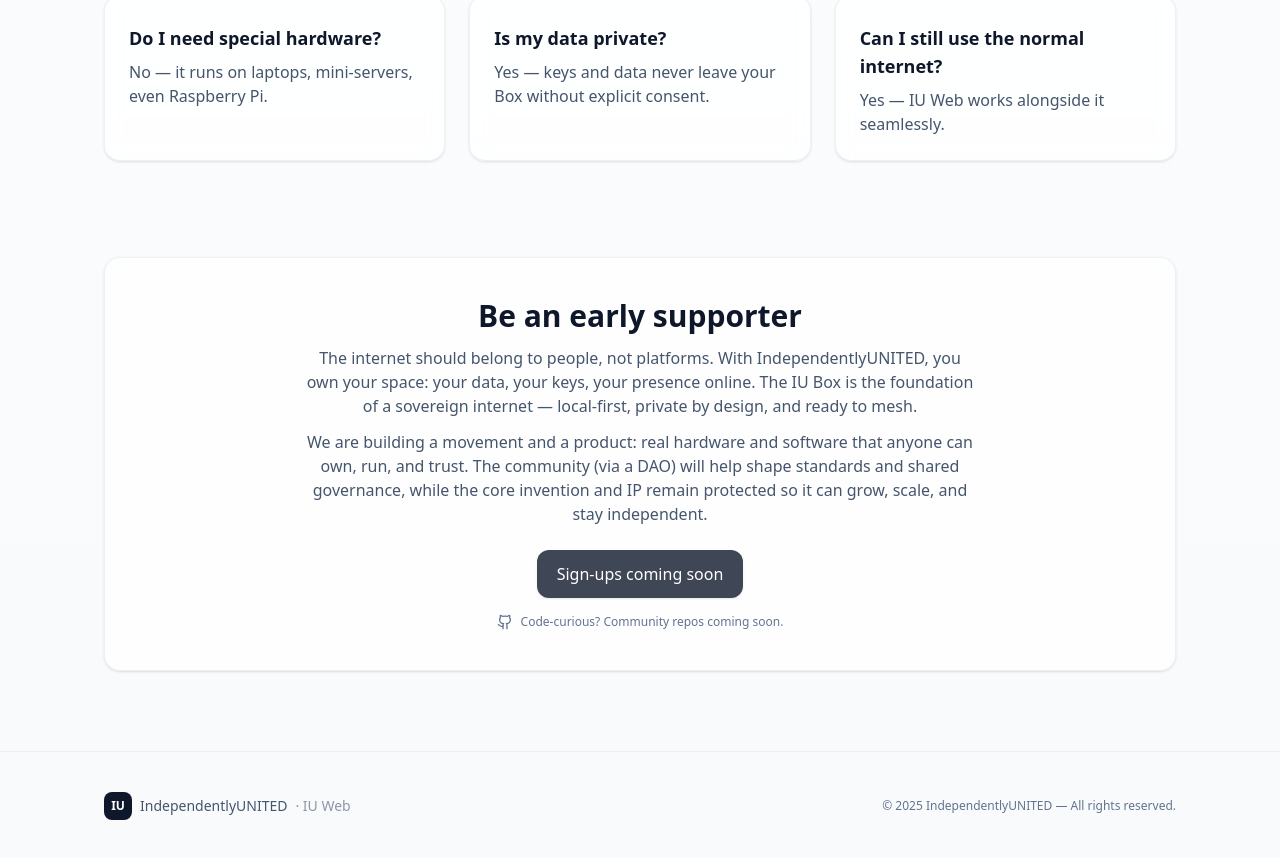
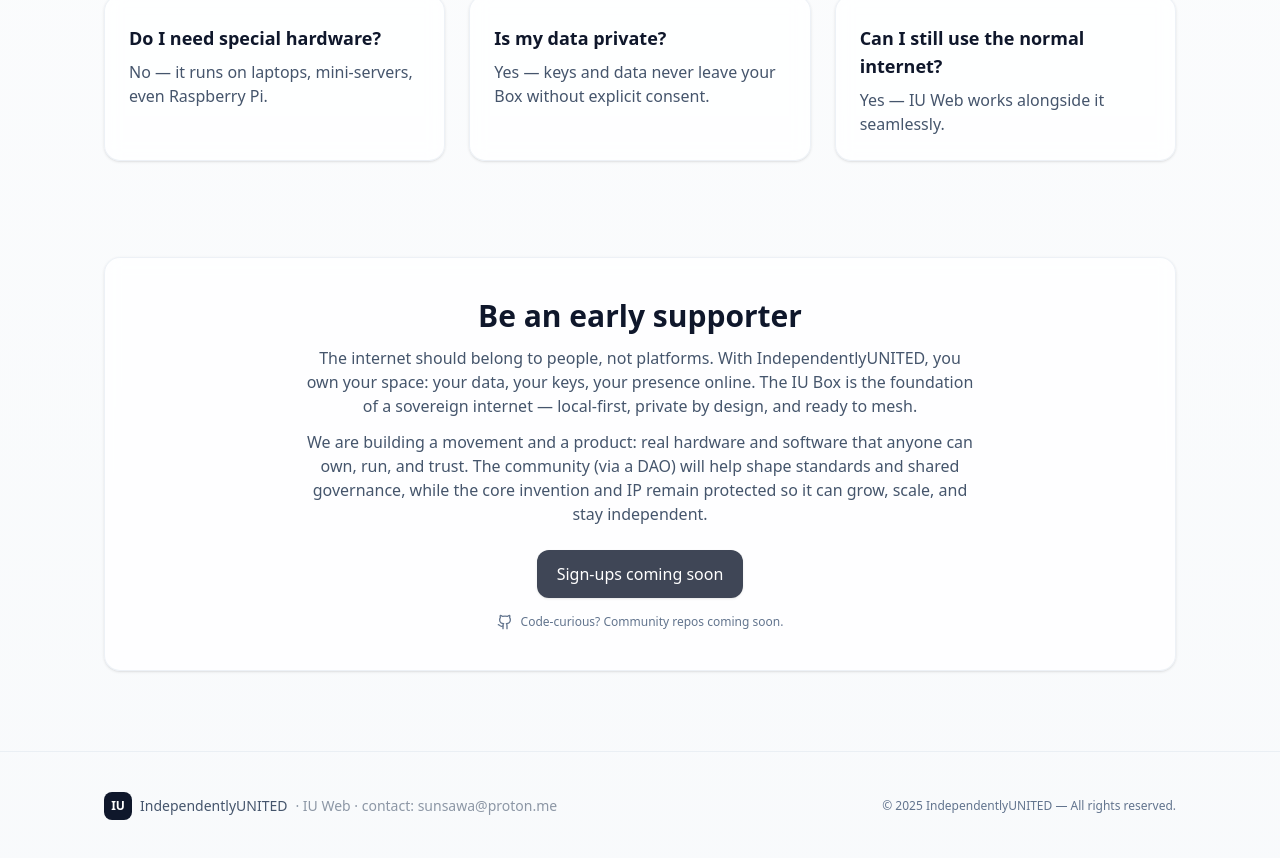
Before and after one commit to MazzoWiecki/iuweb, a React (Vite) app: page / in a window 1280 px wide. Shown: the part 4722-5580 px from the top of the page. Built offline with nearby package versions, Linux system fonts and the light colour scheme.

Commit message:
chore: remove email + reserve form from UI

```diff
--- a/src/App.tsx
+++ b/src/App.tsx
@@ -475,13 +475,13 @@ const App: FC = () => {
         </Card>
       </Section>
 
-      {/* FOOTER (no email shown) */}
+       {/* FOOTER */}
       <footer className="border-t border-slate-200/60 py-10">
         <Section className="flex flex-col md:flex-row items-center justify-between gap-4">
           <div className="flex items-center gap-2 text-sm text-slate-600">
             <div className="h-7 w-7 rounded-lg bg-slate-900 text-white grid place-items-center font-bold text-xs">IU</div>
             <span>IndependentlyUNITED</span>
-            <span className="opacity-60">· IU Web</span>
+            <span className="opacity-60">· IU Web · contact: sunsawa@proton.me</span>
           </div>
           <div className="text-xs text-slate-500">© {new Date().getFullYear()} IndependentlyUNITED — All rights reserved.</div>
         </Section>
```
Also changed, not shown: 1 other file (tests, documents, lock files or other folders).
